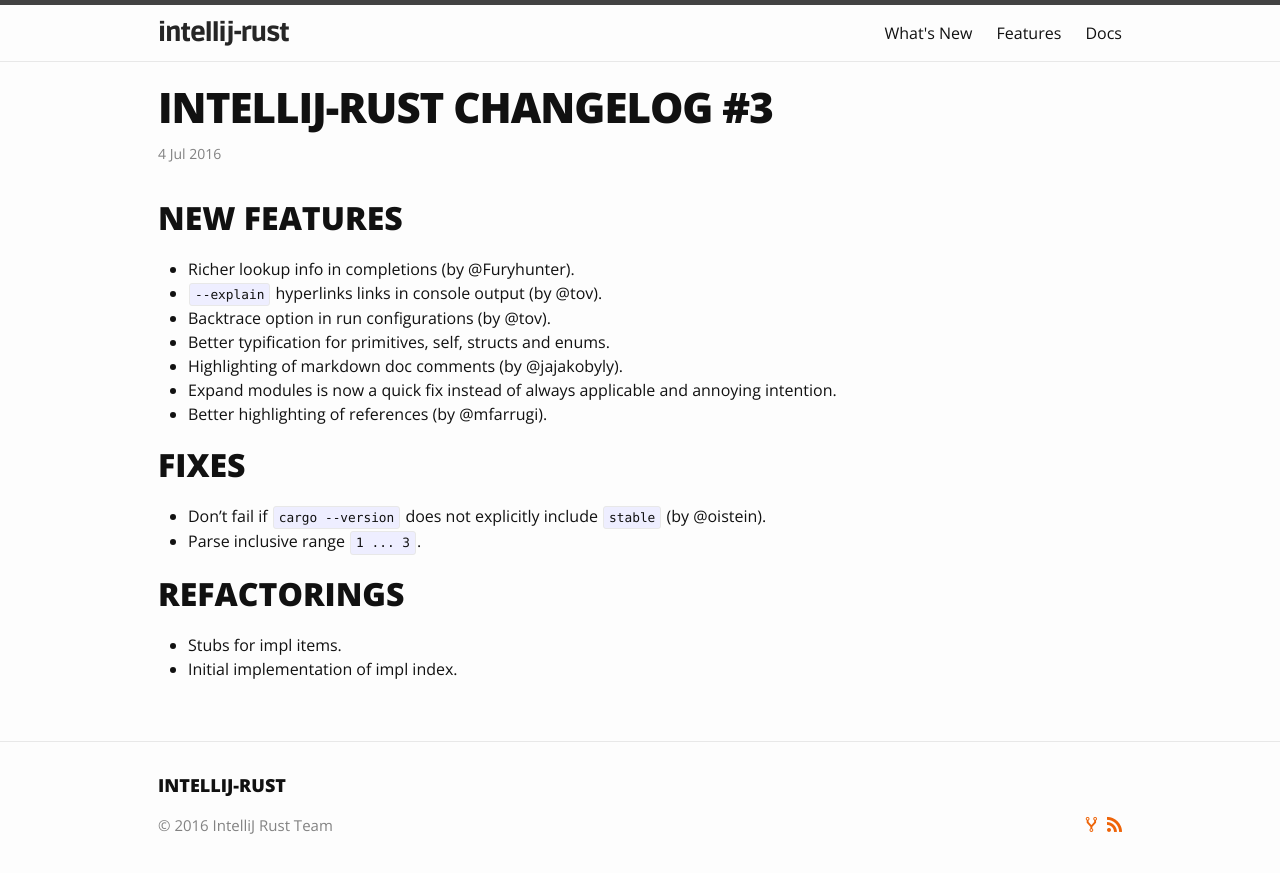
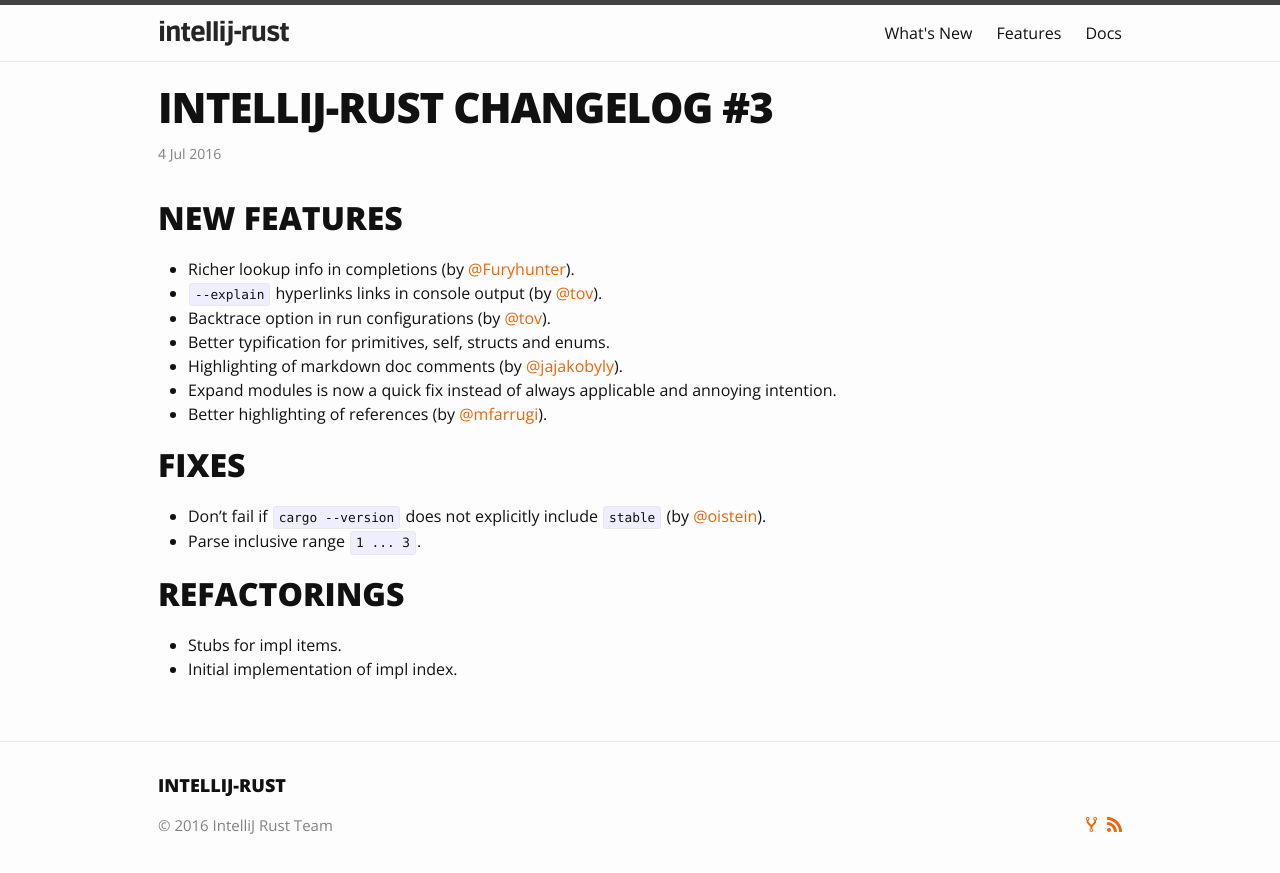
Before and after one commit to intellij-rust/intellij-rust.github.io, a Jekyll site: the page built from _posts/2016-07-04-changelog-3.markdown, in a window 1280 px wide. Shown: the top 873 px of the page. Built offline with Jekyll 4.4.1, drawn with Linux system fonts in a browser that asks for light colours; some web fonts are replaced.

```diff
--- a/_posts/2016-06-19-changelog-1.markdown
+++ b/_posts/2016-06-19-changelog-1.markdown
@@ -7,7 +7,7 @@ date:   2016-06-19 14:34:00 +0200
 
 * GoTo symbol (<kbd>Ctrl+Alt+Shift+N</kbd>) works for methods.
 * Completion works for prelude symbols.
-* More formatter options with new code samples in settings (contributed by @jajakobyly).
+* More formatter options with new code samples in settings (contributed by [@jajakobyly]).
 * It is possible to run all tests inside a single module.
 * Functions and statics inside `extern "C" { ... }` blocks are properly resolved.
 
--- a/_posts/2016-07-04-changelog-3.markdown
+++ b/_posts/2016-07-04-changelog-3.markdown
@@ -5,18 +5,18 @@ date:   2016-07-04 20:16:00 +0200
 ---
 ## New Features
 
-* Richer lookup info in completions (by @Furyhunter).
-* `--explain` hyperlinks links in console output (by @tov).
-* Backtrace option in run configurations (by @tov).
+* Richer lookup info in completions (by [@Furyhunter]).
+* `--explain` hyperlinks links in console output (by [@tov]).
+* Backtrace option in run configurations (by [@tov]).
 * Better typification for primitives, self, structs and enums.
-* Highlighting of markdown doc comments (by @jajakobyly).
+* Highlighting of markdown doc comments (by [@jajakobyly]).
 * Expand modules is now a quick fix instead of always applicable and annoying intention.
-* Better highlighting of references (by @mfarrugi).
+* Better highlighting of references (by [@mfarrugi]).
 
 
 ## Fixes
 
-* Don't fail if `cargo --version` does not explicitly include `stable` (by @oistein).
+* Don't fail if `cargo --version` does not explicitly include `stable` (by [@oistein]).
 * Parse inclusive range `1 ... 3`.
 
 
--- a/_posts/2016-07-11-changelog-4.markdown
+++ b/_posts/2016-07-11-changelog-4.markdown
@@ -5,7 +5,7 @@ date:   2016-07-11 12:27:29 +0300
 ---
 ## New Features
 
-* We have a [website] :tada: (thanks to @jajakobyly).
+* We have a [website] :tada: (thanks to [@jajakobyly]).
 * Path to `Cargo.toml` is shown in the project settings.
 * Find usages is enabled for all symbols.
 
@@ -14,7 +14,7 @@ date:   2016-07-11 12:27:29 +0300
 
 * Method calls and field references are properly highlighted.
 * `RUSTC` environmental variable is passed to `cargo`, so it now works even
-  without `rustc` in `PATH` (by @madisp)
+  without `rustc` in `PATH` (by [@madisp])
 
 
 ## Refactorings
--- a/_posts/2016-07-18-changelog-5.markdown
+++ b/_posts/2016-07-18-changelog-5.markdown
@@ -26,7 +26,7 @@ date:   2016-07-18 13:53:35 +0300
 ## Refactorings
 
 * Implement caching for super modules.
-* Use [intellij-markdown] for quick doc rendering (by @jajakobyly).
+* Use [intellij-markdown] for quick doc rendering (by [@jajakobyly]).
 
 
 [@bgourlie]: https://github.com/bgourlie
```
Also changed, not shown: other parts of _posts/2016-06-19-changelog-1.markdown (+2 -0 lines), other parts of _posts/2016-07-04-changelog-3.markdown (+6 -0 lines), other parts of _posts/2016-07-11-changelog-4.markdown (+2 -0 lines), _posts/2016-06-13-changelog-0.markdown (+5 -2 lines), _posts/2016-06-27-changelog-2.markdown (+5 -2 lines).
